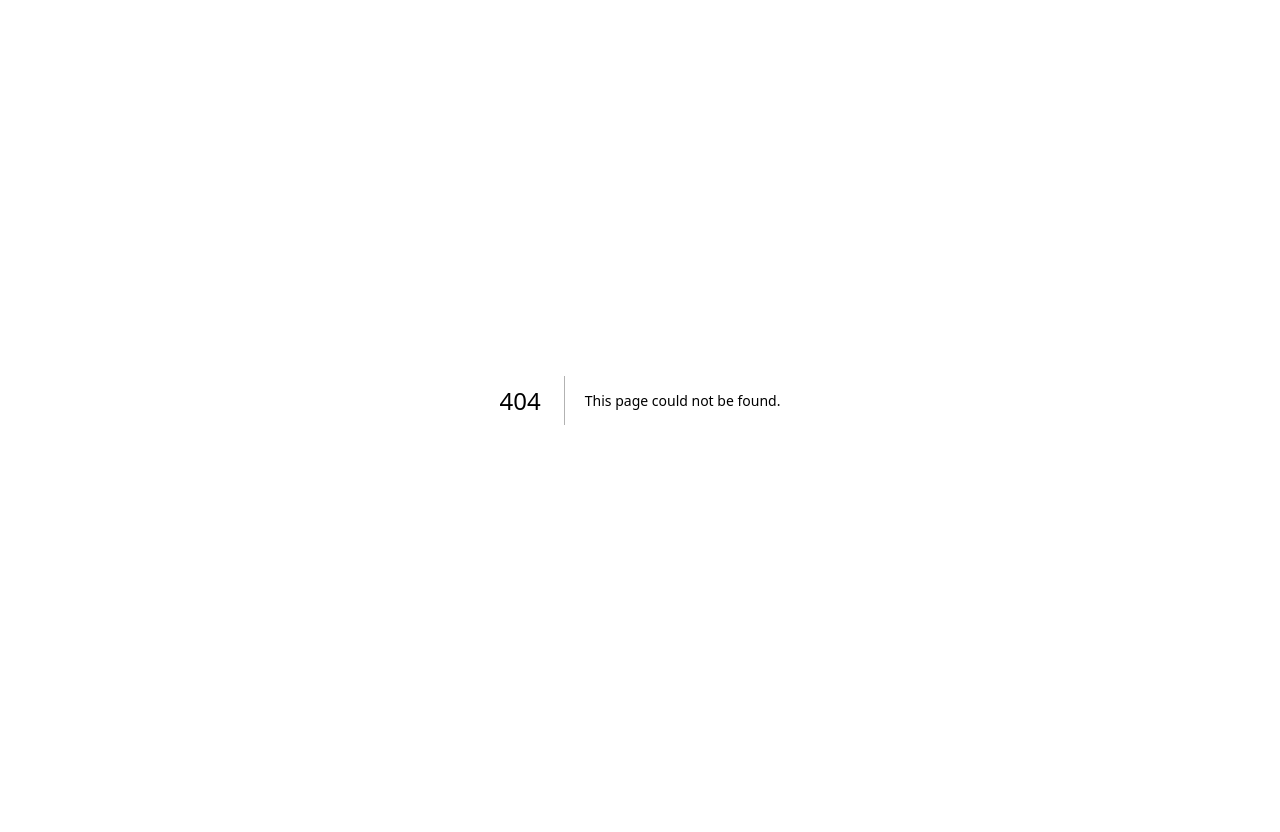
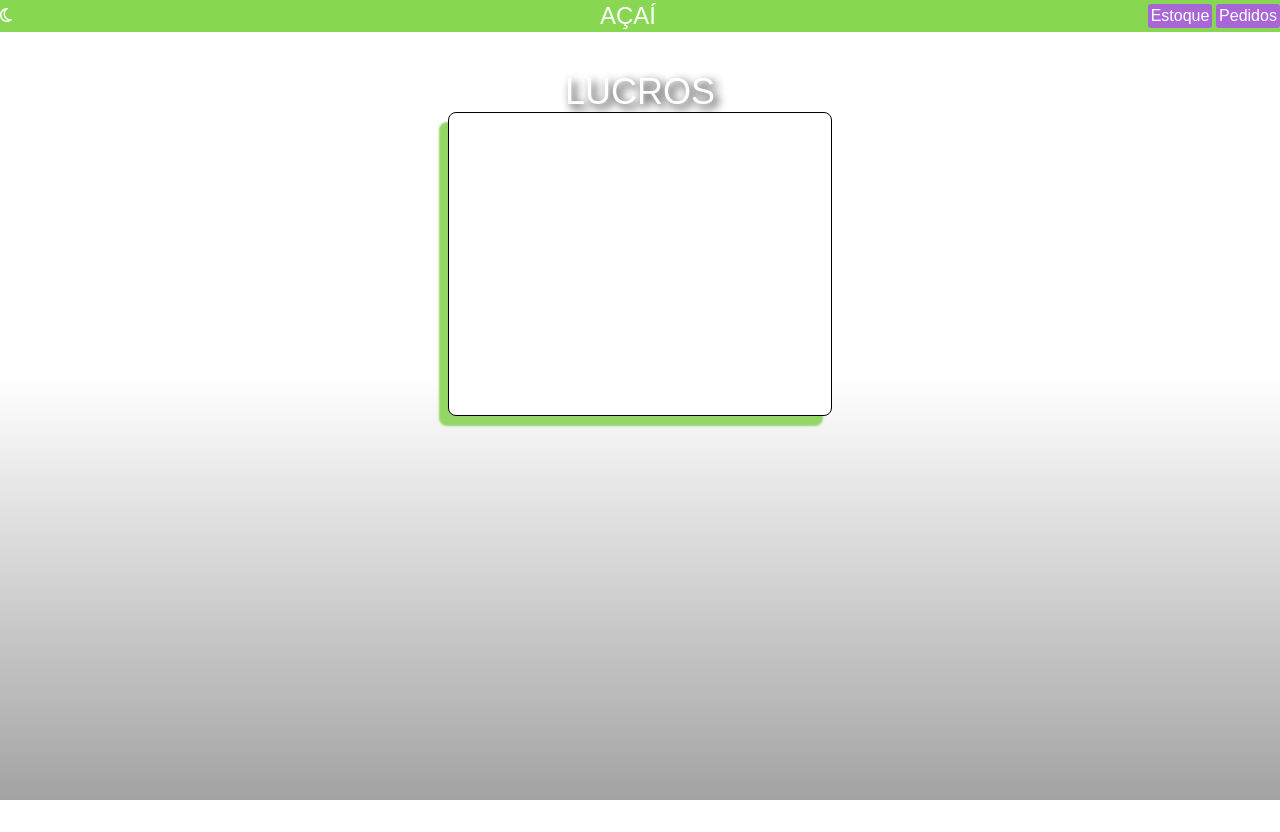
Before and after one commit to Igorrafael90/Sistema-A-a-, a Next.js app: page /Lucro in a window 1280 px wide. Before the commit this address had no page. Before the commit the page ends 800 px from the top, so only its background shows below. Built offline with nearby package versions, Linux system fonts and the light colour scheme; a web font is replaced by a local one.

Commit message:
Icons + Page Lucro

```diff
--- a/app/Estoque/page.tsx
+++ b/app/Estoque/page.tsx
@@ -2,6 +2,9 @@
 
 import { InsertEstoque, Theme } from "@/utils/function"
 import { PedidoEstoque } from "@/utils/interface"
+import { FontAwesomeIcon } from "@fortawesome/react-fontawesome";
+import { faSun, faMoon } from "@fortawesome/free-regular-svg-icons";
+import Link from "next/link"
 import { useState } from "react"
 
 export default function Estoque() {
@@ -12,15 +15,24 @@ export default function Estoque() {
     const [theme, settheme] = useState<"light" | "dark">("light")
     return (
         <>
-            <header className="flex justify-between w-full bg-[#88D752] ">
-                <p></p>
-                <h1 className="text-2xl text-center text-white">FAÇA FICHA</h1>
-                <button onClick={(e) => Theme(settheme)}>a</button>
-            </header>
+            <nav className="flex items-center justify-between w-full bg-[#88D752] ">
+                <button onClick={(e) => Theme(settheme)}>
+                    <FontAwesomeIcon className="text-white" icon={theme === "light" ? faMoon : faSun} />
+                </button>
+                <h1 className="text-2xl ml-24 text-white">AÇAÍ</h1>
+                <div className="flex space-x-1">
+                    <Link className="" href={'/Requests/'}>
+                        <button className="bg-[#A966D6] text-white w-16 rounded-[3px]">Estoque</button>
+                    </Link>
+                    <Link className="" href={'/Lucro/'}>
+                        <button className="bg-[#A966D6] text-white w-16 rounded-[3px]">Lucros</button>
+                    </Link>
+                </div>
+            </nav>
             <main className="dark:bg-linear-to-bl from-[#000000] to-[#474747] w-full h-auto min-h-full flex flex-col items-center">
                 <h1 className="shadow-text text-white text-4xl mt-10">ESTOQUE</h1>
                 <div className="scala shadow-Page border-black border-[1px] bg-[#FFFFFF] text-black rounded-[8px] w-[30%] h-76 mb-5">
-                    <form className="flex flex-col w-full h-full mt-4 ml-5" onSubmit={(e) =>{e.preventDefault(); InsertEstoque(Item, Gasto, Amount, setItem, setGasto, setAmount, setEstoquefeito)}}>
+                    <form className="flex flex-col w-full h-full mt-4 ml-5" onSubmit={(e) => { e.preventDefault(); InsertEstoque(Item, Gasto, Amount, setItem, setGasto, setAmount, setEstoquefeito) }}>
                         <label className="block mb-1">Item</label>
                         <input className="w-[85%] h-8 rounded-[3px] bg-[#EFEDED] mb-5" value={Item} onChange={(e) => setItem(e.target.value)} />
                         <label className="block mb-1">Gasto</label>
--- /dev/null
+++ b/app/Lucro/page.tsx
@@ -0,0 +1,34 @@
+'use client'
+
+import { Theme } from "@/utils/function"
+import { FontAwesomeIcon } from "@fortawesome/react-fontawesome";
+import { faSun, faMoon } from "@fortawesome/free-regular-svg-icons";
+import Link from "next/link"
+import { useState } from "react"
+
+
+export default function Lucro() {
+    const [theme, settheme] = useState<"light" | "dark">("light")
+    return (
+        <>
+            <nav className="flex items-center justify-between w-full bg-[#88D752] ">
+                <button onClick={(e) => Theme(settheme)}>
+                    <FontAwesomeIcon className="text-white" icon={theme === "light" ? faMoon : faSun} />
+                </button>
+                <h1 className="text-2xl ml-24 text-white">AÇAÍ</h1>
+                <div className="flex space-x-1">
+                    <Link className="" href={'/Estoque/'}>
+                        <button className="bg-[#A966D6] text-white w-16 rounded-[3px]">Estoque</button>
+                    </Link>
+                    <Link className="" href={'/Requests/'}>
+                        <button className="bg-[#A966D6] text-white w-16 rounded-[3px]">Pedidos</button>
+                    </Link>
+                </div>
+            </nav>
+            <main className="dark:bg-linear-to-bl from-[#000000] to-[#474747] w-full h-auto min-h-full flex flex-col items-center">
+                <h1 className="shadow-text text-white text-4xl mt-10">LUCROS</h1>
+                <div className="scala shadow-Page border-black border-[1px] bg-[#FFFFFF] text-black rounded-[8px] w-[30%] h-76 mb-5"></div>
+            </main>
+        </>
+    )
+}
--- a/app/Requests/page.tsx
+++ b/app/Requests/page.tsx
@@ -1,7 +1,10 @@
 'use client'
 import { useState } from "react"
-import { AcSo, Description, PedidoFeito } from "@/utils/interface"
+import { Description, PedidoFeito } from "@/utils/interface"
+import { FontAwesomeIcon } from "@fortawesome/react-fontawesome";
+import { faSun, faMoon } from "@fortawesome/free-regular-svg-icons";
 import { RequestProduct, Theme } from "@/utils/function"
+import Link from "next/link"
 
 export default function Requests() {
     const [Order, setOrder] = useState('')
@@ -12,15 +15,24 @@ export default function Requests() {
 
     return (
         <>
-            <header className="flex justify-between w-full bg-[#88D752] ">
-                <p></p>
-                <h1 className="text-2xl text-center text-white">FAÇA FICHA</h1>
-                <button onClick={(e) => Theme(settheme)}>a</button>
-            </header>
+            <nav className="flex items-center justify-between w-full bg-[#88D752] ">
+                <button onClick={(e) => Theme(settheme)}>
+                    <FontAwesomeIcon className="text-white" icon={theme === "light" ? faMoon : faSun} />
+                </button>
+                <h1 className="text-2xl ml-24 text-white">AÇAÍ</h1>
+                <div className="flex space-x-1">
+                    <Link className="" href={'/Estoque/'}>
+                        <button className="bg-[#A966D6] text-white w-16 rounded-[3px]">Estoque</button>
+                    </Link>
+                    <Link className="" href={'/Lucro/'}>
+                        <button className="bg-[#A966D6] text-white w-16 rounded-[3px]">Lucros</button>
+                    </Link>
+                </div>
+            </nav>
             <main className="dark:bg-linear-to-bl from-[#000000] to-[#474747] w-full h-auto min-h-full flex flex-col items-center">
                 <h1 className="shadow-text text-white text-4xl mt-10">PEDIDOS</h1>
                 <div className="scala shadow-Page border-black border-[1px] bg-[#FFFFFF] text-black rounded-[8px] w-[30%] h-76 mb-5">
-                    <form className="flex flex-col w-full h-full mt-4 ml-5" onSubmit={(e) =>{e.preventDefault(); RequestProduct(Order, Local, NameCl, setPedidosFeitos, setOrder, setLocal, setNameCl)}}>
+                    <form className="flex flex-col w-full h-full mt-4 ml-5" onSubmit={(e) => { e.preventDefault(); RequestProduct(Order, Local, NameCl, setPedidosFeitos, setOrder, setLocal, setNameCl) }}>
                         <label className="block mb-1">Pedido</label>
                         <input className="w-[85%] h-8 rounded-[3px] bg-[#EFEDED] mb-5" value={Order} onChange={(e) => setOrder(e.target.value)} list="Pedidos" />
                         <datalist id="Pedidos">
--- a/app/page.tsx
+++ b/app/page.tsx
@@ -3,6 +3,8 @@
 import Image from "next/image";
 import { RegisterUser, Theme } from "@/utils/function";
 import { useState } from "react";
+import { FontAwesomeIcon } from "@fortawesome/react-fontawesome";
+import { faSun, faMoon } from "@fortawesome/free-regular-svg-icons";
 import Link from "next/link";
 
 export default function Home() {
@@ -16,11 +18,13 @@ export default function Home() {
 
   return (
     <>
-      <header className="flex justify-between w-full bg-[#88D752] ">
+      <nav className="flex justify-between w-full bg-[#88D752] ">
+        <button onClick={(e) => Theme(settheme)}>
+          <FontAwesomeIcon className="text-white" icon={theme === "light" ? faMoon : faSun} />
+        </button>
+        <h1 className="text-2xl text-center text-white">FAÇA FICHA</h1>
         <p></p>
-        <h1 className="text-2xl text-center text-white">FAÇA FICHA</h1>
-        <button onClick={(e) => Theme(settheme)}>a</button>
-      </header>
+      </nav>
       <main className="dark:bg-linear-to-bl  from-[#000000] to-[#474747] from w-full h-auto min-h-full flex flex-col items-center justify-center">
         <div className="w-60 flex justify-between mb-3">
           <button onClick={() => setMode(true)} className={` text-white hover:bg-[#88D752] rounded-[3px] w-[35%]  ${Mode == true ? 'CircleLR' : ''}`}><span className="shadow-text">LOGIN</span></button>
```
Also changed, not shown: package.json (+11 -6 lines), 1 other file (tests, documents, lock files or other folders).
